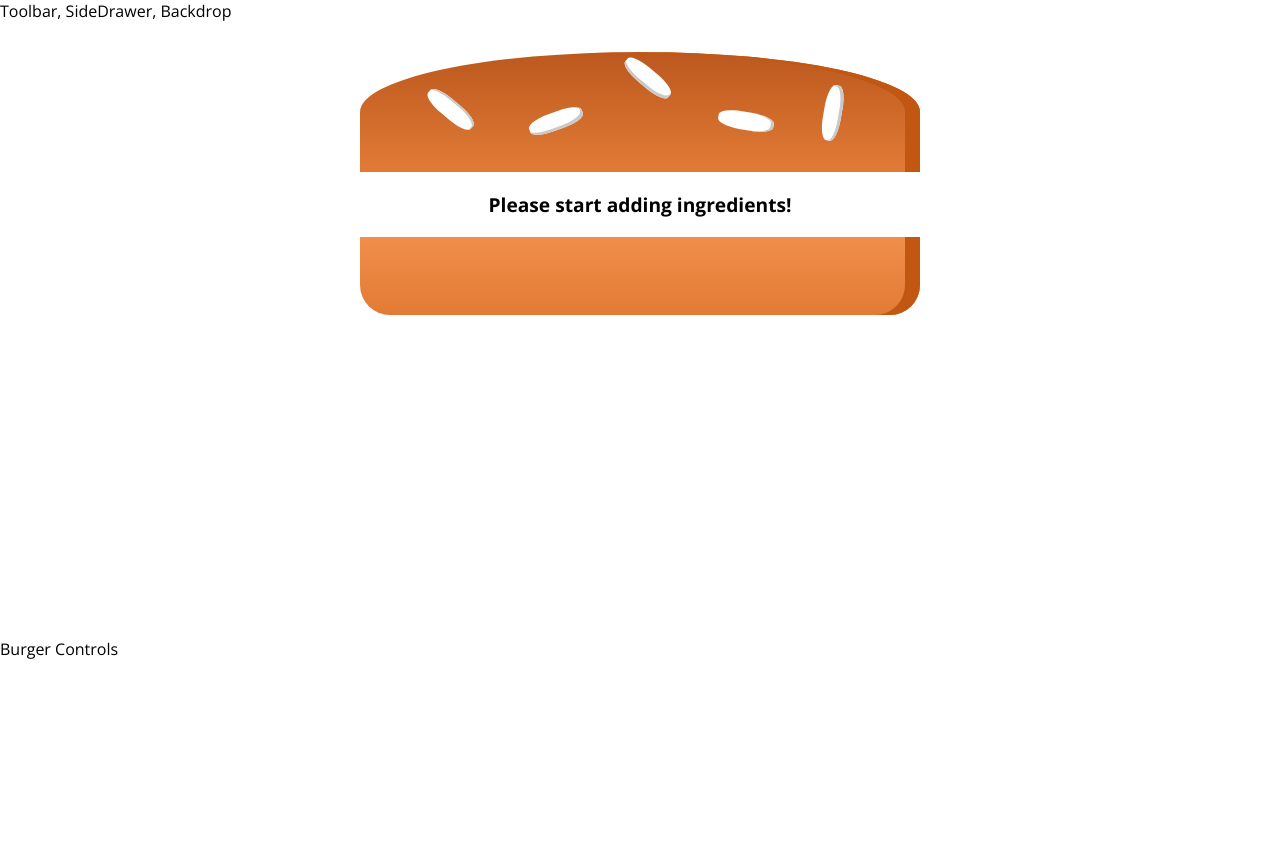
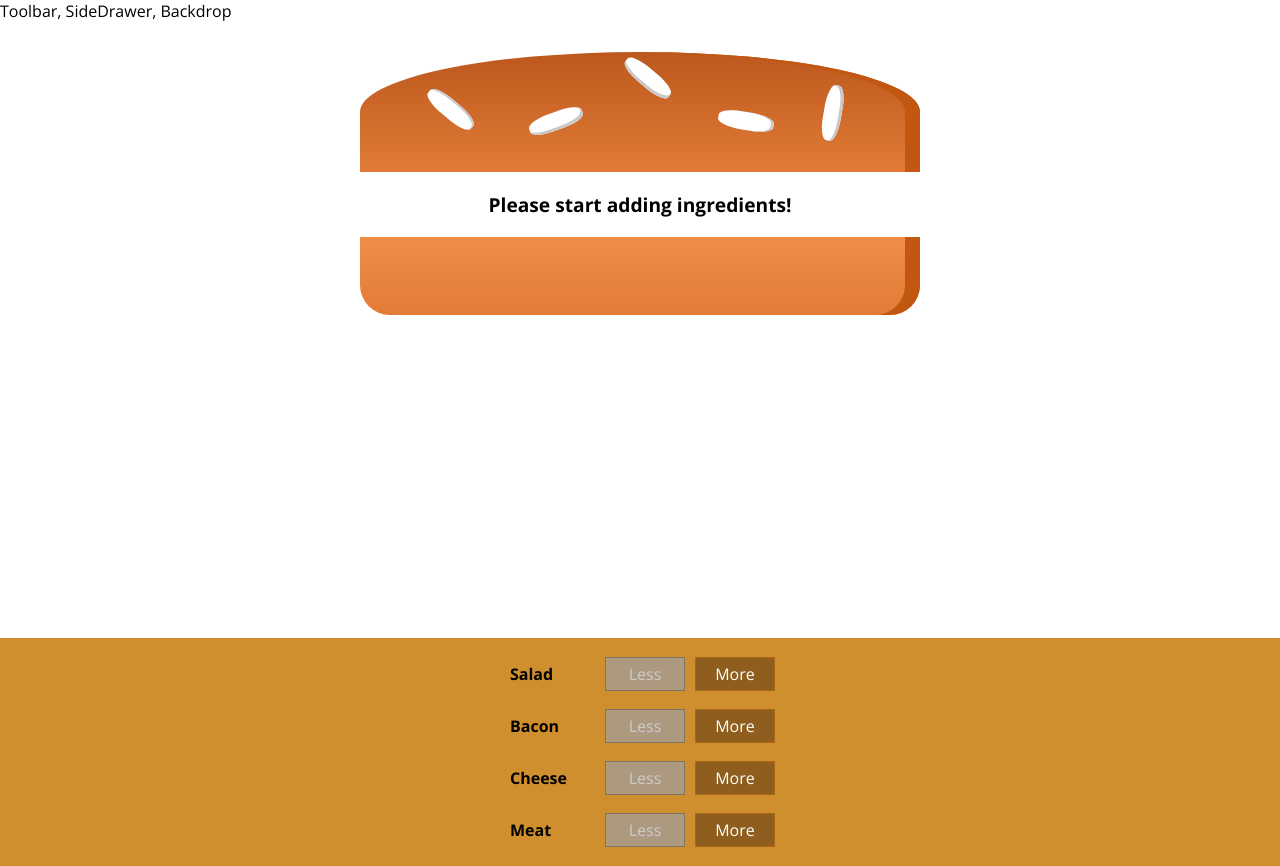
Before and after one commit to vstaykov/react-burger-app, a React (Create React App) app: page / in a window 1280 px wide. Before the commit the page ends 800 px from the top, so only its background shows below. Built offline with nearby package versions, Linux system fonts and the light colour scheme.

Commit message:
Add BuildControls component

```diff
--- a/src/components/Burger/BuildControls/BuildControl/BuildControl.jsx
+++ b/src/components/Burger/BuildControls/BuildControl/BuildControl.jsx
@@ -2,11 +2,11 @@ import React from 'react';
 
 import styles from './BuildControl.module.css';
 
-const buildControl = ({ label }) => (
+const buildControl = ({ label, onMore, onLess, disabled }) => (
     <div className={styles.BuildControl}>
         <div className={styles.Label}>{label}</div>
-        <button className={styles.Less}>Less</button>
-        <button className={styles.More}>More</button>
+        <button className={styles.Less} onClick={onLess} disabled={disabled}>Less</button>
+        <button className={styles.More} onClick={onMore}>More</button>
     </div>
 );
 
--- /dev/null
+++ b/src/components/Burger/BuildControls/BuildControls.jsx
@@ -0,0 +1,21 @@
+import React from 'react';
+
+import BuildControl from './BuildControl/BuildControl';
+import BurgerIngredientsTypes from './../../../utils/burger-ingredient-types';
+
+import styles from './BuildControls.module.css';
+
+const CONTROLS = [
+    { type: BurgerIngredientsTypes.SALAD, label: 'Salad' },
+    { type: BurgerIngredientsTypes.BACON, label: 'Bacon' },
+    { type: BurgerIngredientsTypes.CHEESE, label: 'Cheese' },
+    { type: BurgerIngredientsTypes.MEAT, label: 'Meat' },
+];
+
+const buildControls = ({ onMore, onLess, disabled }) => (
+    <div className={styles.BuildControls}>
+        { CONTROLS.map(({ type, label }) => <BuildControl key={type} label={label} onMore={() => onMore(type)} onLess={() => onLess(type)} disabled={disabled[type]} />) }
+    </div>
+);
+
+export default buildControls;
--- /dev/null
+++ b/src/components/Burger/BuildControls/BuildControls.module.css
@@ -0,0 +1,10 @@
+.BuildControls {
+    width: 100%;
+    background-color: #CF8F2E;
+    display: flex;
+    flex-direction: column;
+    align-items: center;
+    box-shadow: 0 2px 1px #ccc;
+    margin: auto;
+    padding: 10px 0;
+}
--- a/src/containers/BurgerBuilder/BurgerBuilder.jsx
+++ b/src/containers/BurgerBuilder/BurgerBuilder.jsx
@@ -1,26 +1,67 @@
 import React, { Component } from 'react';
 
 import Burger from './../../components/Burger/Burger';
+import BuildControls from './../../components/Burger/BuildControls/BuildControls';
 import BurgerIngredientTypes from './../../utils/burger-ingredient-types';
+import BurgerIngredientPrices from './../../utils/burger-ingredient-prices';
 
 class BurgerBuilder extends Component {
     constructor(props) {
         super(props)
         const ingredients = {};
         ingredients[BurgerIngredientTypes.SALAD] = 0;
+        ingredients[BurgerIngredientTypes.BACON] = 0;
         ingredients[BurgerIngredientTypes.CHEESE] = 0;
         ingredients[BurgerIngredientTypes.MEAT] = 0;
 
-        this.state = { ingredients };
+        this.state = { ingredients, totalPrice: 4 };
     }
+
+    onMoreHandler = type => {
+        const ingredients = { ...this.state.ingredients };
+        ingredients[type] += 1;
+
+        const updatedPrice = this.state.totalPrice + BurgerIngredientPrices[type];
+
+        this.setState({
+            ingredients,
+            totalPrice: updatedPrice
+        });
+    };
+
+    onLessHandler = type => {
+        const shouldUpdateIngredients = this.state.ingredients[type] > 0;
+
+        if (shouldUpdateIngredients) {
+            const ingredients = { ...this.state.ingredients };
+            ingredients[type] -= 1;
+
+            const updatedPrice = this.state.totalPrice - BurgerIngredientPrices[type];
+
+            this.setState({
+                ingredients,
+                totalPrice: updatedPrice
+            });
+        }
+    };
+
+    _getDisabledControlsInfo = () => {
+        const disabledInfo = {};
+        const { ingredients } = this.state;
+
+        Object.keys(ingredients).forEach(ingredient => disabledInfo[ingredient] = ingredients[ingredient] <= 0);
+
+        return disabledInfo;
+    };
 
     render() {
         const { ingredients } = this.state;
+        const disabledInfo = this._getDisabledControlsInfo();
 
         return (
             <>
                 <Burger ingredients={ingredients} />
-                <div>Burger Controls</div>
+                <BuildControls onMore={this.onMoreHandler} onLess={this.onLessHandler} disabled={disabledInfo}/>
             </>
         );
     }
--- /dev/null
+++ b/src/utils/burger-ingredient-prices.js
@@ -0,0 +1,9 @@
+import BurgerIngredientTypes from './burger-ingredient-types';
+
+const prices = {};
+prices[BurgerIngredientTypes.SALAD] = 0.5;
+prices[BurgerIngredientTypes.CHEESE] = 0.4;
+prices[BurgerIngredientTypes.MEAT] = 1.3;
+prices[BurgerIngredientTypes.BACON] = 0.7;
+
+export default prices;
```
